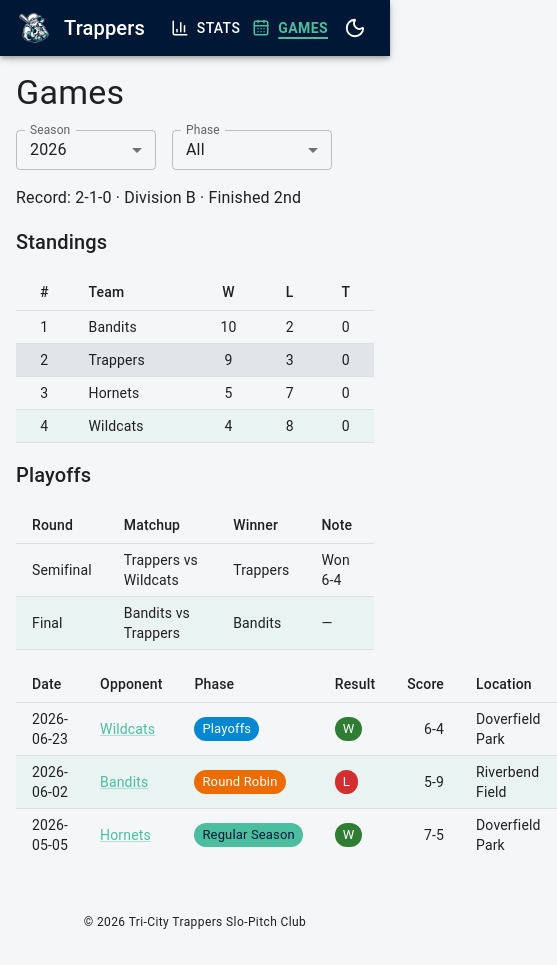
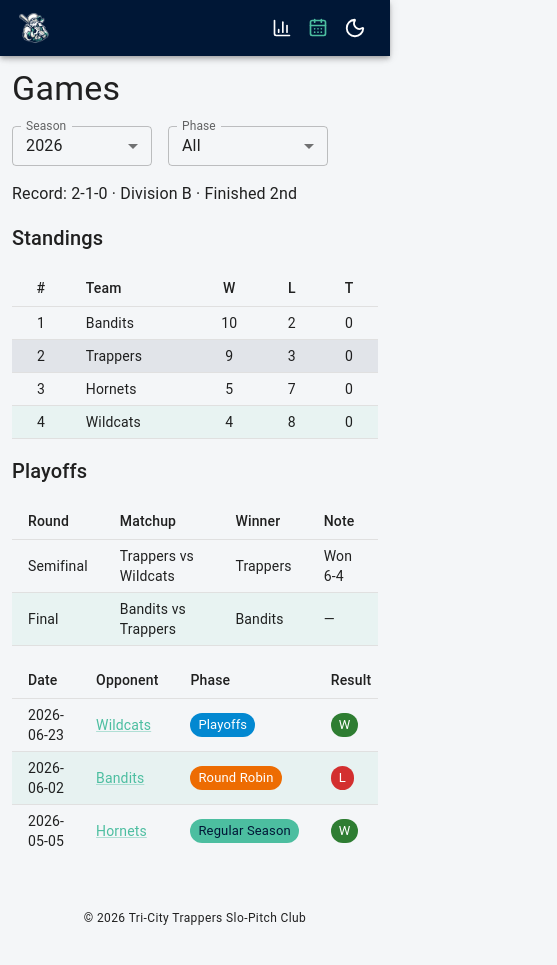
Before and after one commit to ZedLove/trappers-stats, a React (Vite) app: page /games in a window 390 px wide. Shown: the whole page, 557 px wide, since content can reach past the window. Built offline with nearby package versions, Linux system fonts and the light colour scheme.

Commit message:
feat: responsive site layout (app bar, scrolling tables, density)

```diff
--- a/src/site/App.tsx
+++ b/src/site/App.tsx
@@ -1,4 +1,13 @@
-import { AppBar, Box, Button, IconButton, Toolbar, Typography, useTheme } from '@mui/material';
+import {
+  AppBar,
+  Box,
+  Button,
+  IconButton,
+  Toolbar,
+  Typography,
+  useMediaQuery,
+  useTheme,
+} from '@mui/material';
 import { BarChart3, CalendarDays, Moon, Sun } from 'lucide-react';
 import { Link, NavLink, Outlet } from 'react-router-dom';
 import SiteBreadcrumbs from './components/SiteBreadcrumbs';
@@ -9,6 +18,7 @@ export default function App() {
   const { mode, toggle } = useThemeMode();
   const theme = useTheme();
   const isDark = mode === 'dark';
+  const isPhone = useMediaQuery(theme.breakpoints.down('sm'));
 
   // Active nav gets a teal underline/color so the current tab reads clearly
   // against the navy AppBar in both light and dark mode.
@@ -34,6 +44,9 @@ export default function App() {
             alt="Trappers logo"
             sx={{ width: 36, height: 36, objectFit: 'contain', borderRadius: '8px', mr: 1.5 }}
           />
+          {isPhone ? (
+            <Box sx={{ flexGrow: 1 }} />
+          ) : (
             <Typography
               variant="h6"
               component={Link}
@@ -42,18 +55,32 @@ export default function App() {
             >
               Trappers
             </Typography>
+          )}
+          {isPhone ? (
+            <>
+              <IconButton component={NavLink} to="/" end color="inherit" sx={navLinkSx} aria-label="Stats">
+                <BarChart3 size={20} />
+              </IconButton>
+              <IconButton component={NavLink} to="/games" color="inherit" sx={navLinkSx} aria-label="Games">
+                <CalendarDays size={20} />
+              </IconButton>
+            </>
+          ) : (
+            <>
               <Button component={NavLink} to="/" end sx={navLinkSx} startIcon={<BarChart3 size={18} />}>
                 Stats
               </Button>
               <Button component={NavLink} to="/games" sx={navLinkSx} startIcon={<CalendarDays size={18} />}>
                 Games
               </Button>
+            </>
+          )}
           <IconButton color="inherit" onClick={toggle} aria-label="Toggle theme" aria-pressed={isDark}>
             {isDark ? <Sun size={22} /> : <Moon size={22} />}
           </IconButton>
         </Toolbar>
       </AppBar>
-      <Box component="main" sx={{ p: 2 }}>
+      <Box component="main" sx={{ p: { xs: 1.5, sm: 2 } }}>
         <SiteBreadcrumbs />
         <Outlet />
         <Box component="footer" sx={{ mt: 4, py: 2, textAlign: 'center' }}>
--- a/src/site/components/StandingsTable.tsx
+++ b/src/site/components/StandingsTable.tsx
@@ -1,4 +1,13 @@
-import { Box, Table, TableBody, TableCell, TableHead, TableRow, Typography } from '@mui/material';
+import {
+  Box,
+  Table,
+  TableBody,
+  TableCell,
+  TableContainer,
+  TableHead,
+  TableRow,
+  Typography,
+} from '@mui/material';
 import { getTeam } from '../../shared/data';
 import type { Standing } from '../../shared/schema';
 
@@ -13,7 +22,8 @@ export default function StandingsTable({ standings }: StandingsTableProps) {
       <Typography variant="h6" component="h2">
         Standings
       </Typography>
-      <Box sx={{ maxWidth: 420 }}>
+      <Box sx={{ maxWidth: { xs: '100%', sm: 420 } }}>
+        <TableContainer>
           <Table aria-label="Standings" size="small">
             <TableHead>
               <TableRow>
@@ -39,6 +49,7 @@ export default function StandingsTable({ standings }: StandingsTableProps) {
               })}
             </TableBody>
           </Table>
+        </TableContainer>
       </Box>
     </>
   );
--- a/src/site/pages/BoxScorePage.tsx
+++ b/src/site/pages/BoxScorePage.tsx
@@ -4,6 +4,7 @@ import {
   Table,
   TableBody,
   TableCell,
+  TableContainer,
   TableHead,
   TableRow,
   Typography,
@@ -83,6 +84,7 @@ export default function BoxScorePage() {
           message="This game doesn't have any player lines recorded."
         />
       ) : (
+        <TableContainer>
           <Table aria-label="Box score" size="small">
             <TableHead>
               <TableRow>
@@ -124,6 +126,7 @@ export default function BoxScorePage() {
               })}
             </TableBody>
           </Table>
+        </TableContainer>
       )}
 
       {warnings.length > 0 && (
--- a/src/site/pages/GamesPage.tsx
+++ b/src/site/pages/GamesPage.tsx
@@ -5,6 +5,7 @@ import {
   Table,
   TableBody,
   TableCell,
+  TableContainer,
   TableHead,
   TableRow,
   Typography,
@@ -97,6 +98,7 @@ export default function GamesPage() {
           message="Games will appear here once the season gets going."
         />
       ) : (
+        <TableContainer>
           <Table aria-label="Games" size="small">
             <TableHead>
               <TableRow>
@@ -145,6 +147,7 @@ export default function GamesPage() {
               })}
             </TableBody>
           </Table>
+        </TableContainer>
       )}
     </Box>
   );
--- a/src/site/pages/PlayerPage.tsx
+++ b/src/site/pages/PlayerPage.tsx
@@ -5,6 +5,7 @@ import {
   Table,
   TableBody,
   TableCell,
+  TableContainer,
   TableHead,
   TableRow,
   Typography,
@@ -63,6 +64,7 @@ function hitCount(line: PlayerLine): number {
 
 function StatsTable({ ariaLabel, rows }: { ariaLabel: string; rows: DerivedStats[] }) {
   return (
+    <TableContainer>
       <Table aria-label={ariaLabel} size="small">
         <TableHead>
           <TableRow>
@@ -85,6 +87,7 @@ function StatsTable({ ariaLabel, rows }: { ariaLabel: string; rows: DerivedStats
           ))}
         </TableBody>
       </Table>
+    </TableContainer>
   );
 }
 
@@ -118,6 +121,7 @@ export default function PlayerPage() {
       <Typography variant="h6" component="h2">
         Season by season
       </Typography>
+      <TableContainer>
         <Table aria-label="Season by season" size="small">
           <TableHead>
             <TableRow>
@@ -142,6 +146,7 @@ export default function PlayerPage() {
             ))}
           </TableBody>
         </Table>
+      </TableContainer>
 
       <Typography variant="h6" component="h2">
         Game log
@@ -149,6 +154,7 @@ export default function PlayerPage() {
       {log.length === 0 ? (
         <EmptyState title="No games logged" message="This player hasn't recorded a line yet." />
       ) : (
+        <TableContainer>
           <Table aria-label="Game log" size="small">
             <TableHead>
               <TableRow>
@@ -193,6 +199,7 @@ export default function PlayerPage() {
               ))}
             </TableBody>
           </Table>
+        </TableContainer>
       )}
     </Box>
   );
```
Lines whose indentation alone changed are shown as unchanged.
